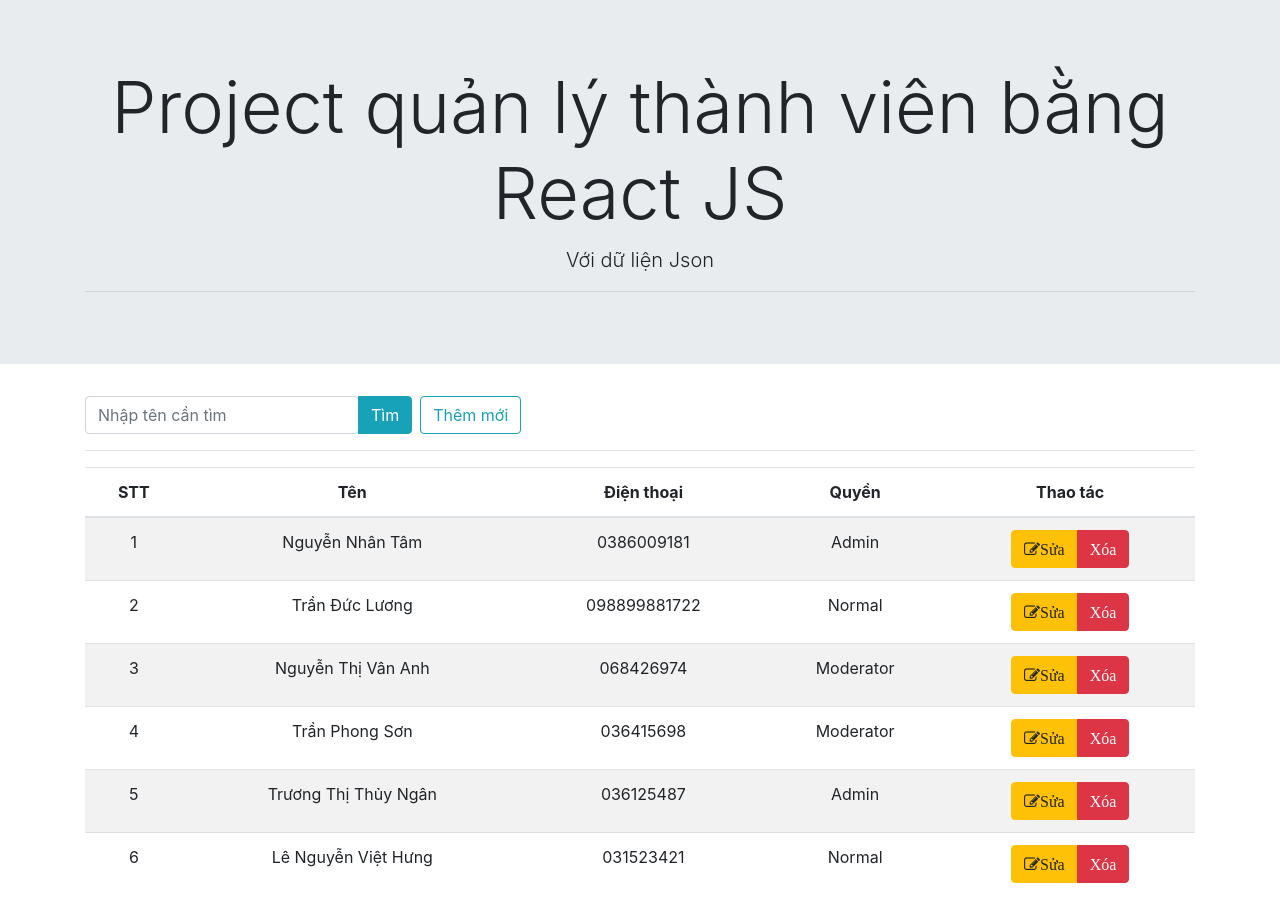
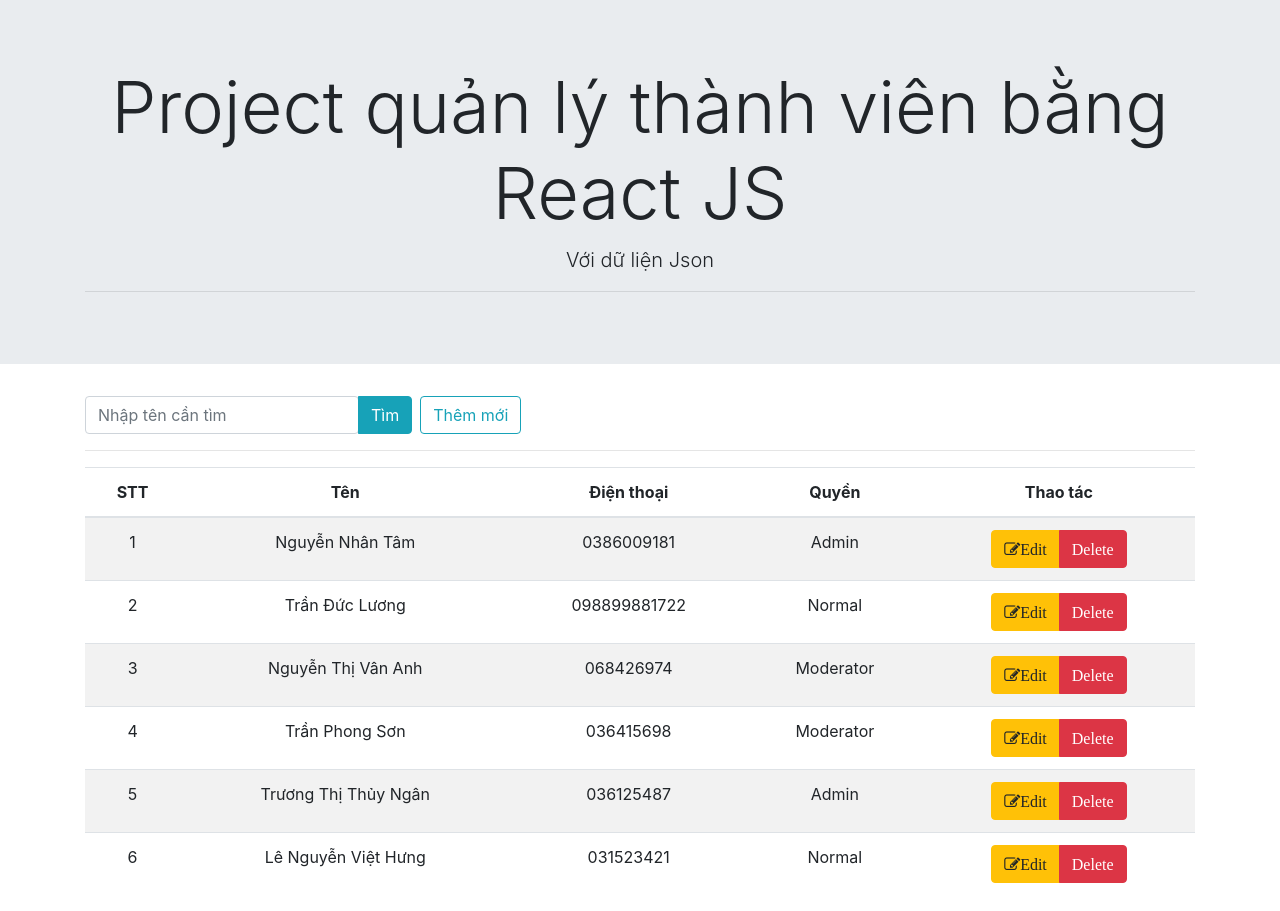
Before and after one commit to cntt2-tamguyen/react-js, a React (Create React App) app: page / in a window 1280 px wide. Built offline with nearby package versions, Linux system fonts and the light colour scheme.

Commit message:
[PHAN-28] 082 Tao ham thay doi trang thai hien thi cua form

```diff
--- a/src/Components/App.js
+++ b/src/Components/App.js
@@ -45,8 +45,13 @@
   }
 
   editUser = (user) => {
-    alert('da ket noi');
     console.log(user)
+  }
+
+  changeEditUserStatus = () => {
+    this.setState({
+      editUserStatus : !this.state.editUserStatus
+    });
   }
 
   render() {
@@ -66,10 +71,12 @@
               checkConnectProps={(dl)=>this.getTextSearch(dl)}
               ketNoi={()=>this.doiTrangThai()}
               hienThiForm={this.state.hienThiForm}
-              editUserStatus={this.state.editUserStatus}/>
+              editUserStatus={this.state.editUserStatus}
+              changeEditUserStatus={()=>this.changeEditUserStatus()}/>
             <TableData
               dataUserProps={ketQua}
-              editFun={(user)=>this.editUser(user)}/>
+              editFun={(user)=>this.editUser(user)}
+              changeEditUserStatus={()=>this.changeEditUserStatus()}/>
             <AddUser
               hienThiForm={this.state.hienThiForm}
               add={(name,phone,permission)=>this.getUserData(name,phone,permission)}/>
--- a/src/Components/EditUser.js
+++ b/src/Components/EditUser.js
@@ -23,7 +23,7 @@
                                 </select>
                             </div>
                             <div className="form-group">
-                                <input type="reset" className="btn btn-block btn-primary" value="Lưu thông tin"/>
+                                <input type="reset" className="btn btn-block btn-primary" value="Save" onClick={()=>this.props.changeEditUserStatus()}/>
                             </div>
                         </div>
                     </div>
--- a/src/Components/Search.js
+++ b/src/Components/Search.js
@@ -27,7 +27,7 @@
 
     isShowEditForm = () => {
         if (this.props.editUserStatus===true) {
-            return <EditUser/>
+            return <EditUser changeEditUserStatus= {()=>this.props.changeEditUserStatus()}/>
         }
     }
 
--- a/src/Components/TableData.js
+++ b/src/Components/TableData.js
@@ -9,7 +9,8 @@
                 name={value.name}
                 phone={value.phone}
                 permission={value.permission}
-                editFunClick={(user)=>this.props.editFun(value)}/>
+                editFunClick={(user)=>this.props.editFun(value)}
+                changeEditUserStatus={()=>this.props.changeEditUserStatus()}/>
         ))
     render() {
         return (
--- a/src/Components/TableDataRow.js
+++ b/src/Components/TableDataRow.js
@@ -9,6 +9,7 @@
 
     editClick = () => {
         this.props.editFunClick();
+        this.props.changeEditUserStatus();
     }
 
     render() {
@@ -20,8 +21,8 @@
                 <td>{this.permissionShow()}</td>
                 <td>
                 <div className="btn-group">
-                    <div className="btn btn-warning sua"><i className="fa fa-edit" onClick={()=>this.editClick()}>Sửa</i></div>
-                    <div className="btn btn-danger xoa"><i className="fa fa-delete">Xóa</i></div>
+                    <div className="btn btn-warning sua"><i className="fa fa-edit" onClick={()=>this.editClick()}>Edit</i></div>
+                    <div className="btn btn-danger xoa"><i className="fa fa-delete">Delete</i></div>
                 </div>
                 </td>
             </tr>
```
